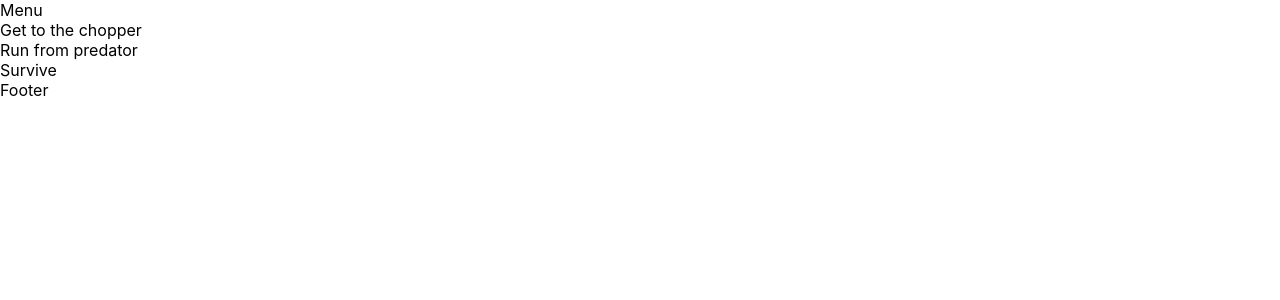
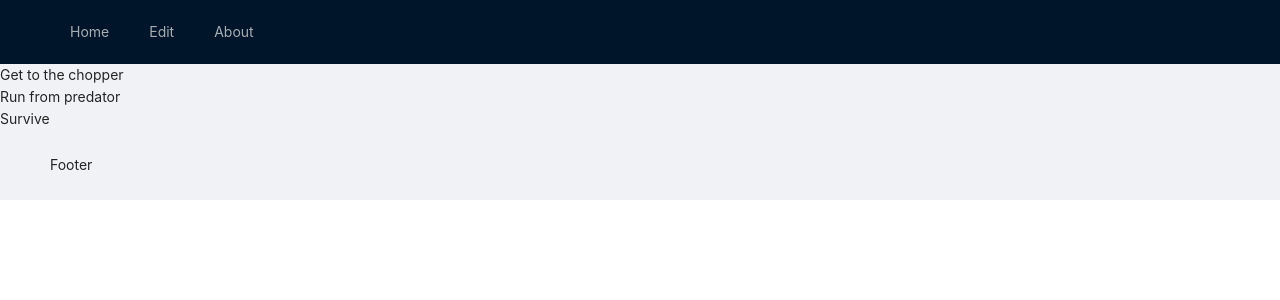
Before and after one commit to Velidoss/dinamika-task, a React (Create React App) app: page / in a window 1280 px wide. Shown: the top 300 px of the page. Built offline with nearby package versions, Linux system fonts and the light colour scheme.

Commit message:
feat: added routing

```diff
--- a/package.json
+++ b/package.json
@@ -10,6 +10,7 @@
     "react": "^17.0.1",
     "react-dom": "^17.0.1",
     "react-redux": "^7.2.2",
+    "react-router-dom": "^5.2.0",
     "react-scripts": "4.0.3",
     "redux": "^4.0.5",
     "redux-thunk": "^2.3.0"
--- a/src/App.js
+++ b/src/App.js
@@ -2,35 +2,23 @@ import './App.css';
 import React, {useEffect} from 'react';
 import { Layout } from 'antd';
 import {getTodos} from './store/TodosReducer';
-import Todos from './components/Todos';
 import { useSelector, useDispatch } from 'react-redux';
 import todosSelector from './store/selectors/todosSelector';
+import MenuComponent from './components/Menu/MenuComponent';
+import Main from './components/Main/Main';
 
 function App() {
 
   const { Header, Content, Footer } = Layout;
 
-  const todos = useSelector(todosSelector);
-
-  const dispatch = useDispatch();
-
-  useEffect(() => {
-    dispatch(getTodos());
-  }, []);
-
   return (
     <>
       <Layout>
         <Header>
-          Menu
+          <MenuComponent />
         </Header>
         <Content>
-          {
-            todos && <Todos
-            todosData={todos}
-          />
-          }
-
+          <Main />
         </Content>
         <Footer>
           Footer
--- /dev/null
+++ b/src/components/About/AboutComponent.jsx
@@ -0,0 +1,11 @@
+import React from 'react';
+
+const AboutComponent = () => {
+
+return (
+  <div>
+      about
+  </div>
+)};
+
+export default AboutComponent;
--- /dev/null
+++ b/src/components/Edit/EditComponent.jsx
@@ -0,0 +1,11 @@
+import React from 'react';
+
+const EditComponent = () => {
+
+  return (
+    <div>
+      edit
+    </div>
+)};
+
+export default EditComponent;
--- /dev/null
+++ b/src/components/Main/Main.jsx
@@ -0,0 +1,17 @@
+import React from 'react';
+import { Switch, Route } from 'react-router-dom';
+import AboutComponent from '../About/AboutComponent';
+import EditComponent from '../Edit/EditComponent';
+import Todos from '../Todos/Todos';
+
+const Main = (props) => {
+
+  return (
+    <Switch>
+      <Route exact path='/' render={() => <Todos />} />
+      <Route path='/edit' render={() => <EditComponent />} />
+      <Route path='/about' render={() => <AboutComponent />} />
+    </Switch>
+  )};
+
+export default Main
--- /dev/null
+++ b/src/components/Menu/MenuComponent.jsx
@@ -0,0 +1,25 @@
+import React from 'react';
+import { Menu } from 'antd';
+import {NavLink} from 'react-router-dom';
+
+const MenuComponent = () => (
+  <Menu mode='horizontal' theme='dark'>
+    <Menu.Item key={0}>
+      <NavLink to='/'>
+        Home
+      </NavLink>
+    </Menu.Item>
+    <Menu.Item key={1}>
+      <NavLink to='/edit'>
+        Edit
+      </NavLink>
+    </Menu.Item>
+    <Menu.Item key={2}>
+      <NavLink to='/about'>
+        About
+      </NavLink>
+    </Menu.Item>
+  </Menu>
+);
+
+export default MenuComponent;
--- a/src/components/Todos.jsx
+++ /dev/null
@@ -1,17 +0,0 @@
-import React from 'react';
-
-const Todos = ({todosData}) => {
-
-  return (
-    <div>
-      {
-        todosData
-        ? todosData.map((todo) => <div key={todo.id}>
-          {todo.text}
-        </div>)
-        : <div>123</div>
-      }
-    </div>
-)};
-
-export default Todos;
--- /dev/null
+++ b/src/components/Todos/Todos.jsx
@@ -0,0 +1,28 @@
+import React, {useEffect} from 'react';
+import {useSelector, useDispatch} from 'react-redux';
+import todosSelector from '../../store/selectors/todosSelector';
+import {getTodos} from '../../store/TodosReducer';
+
+const Todos = () => {
+
+  const todosData = useSelector(todosSelector);
+
+  const dispatch = useDispatch();
+
+  useEffect(() => {
+    dispatch(getTodos());
+  }, []);
+
+  return (
+    <div>
+      {
+        todosData
+        ? todosData.map((todo) => <div key={todo.id}>
+          {todo.text}
+        </div>)
+        : <div></div>
+      }
+    </div>
+)};
+
+export default Todos;
```
Also changed, not shown: src/index.js (+6 -2 lines), 1 other file (tests, documents, lock files or other folders).
